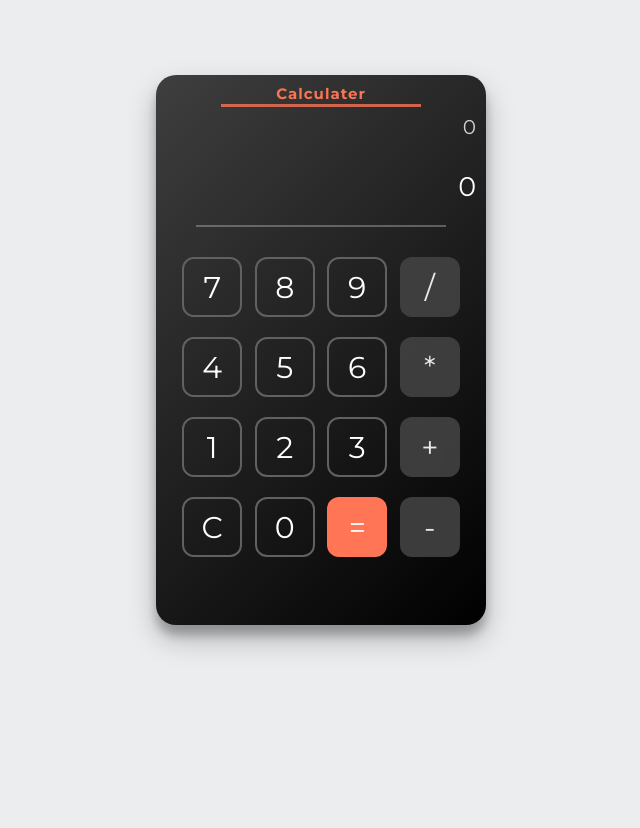
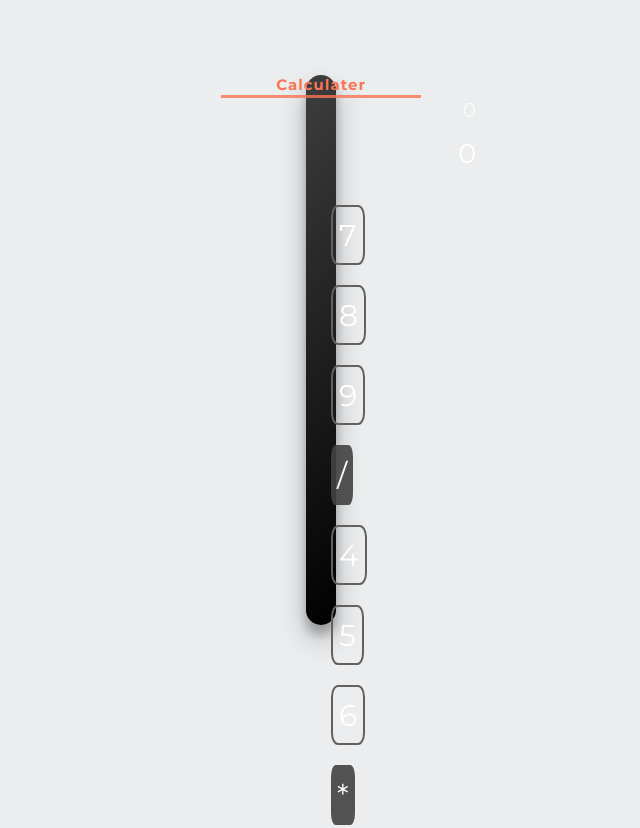
Before and after one commit to hideAki76/calc, a plain HTML site: page index.html in a window 1280 px wide. Shown: the top 828 px of the page, without its empty margins (319-959 px from the left). Before the commit the page ends 800 px from the top, so only its background shows below. Drawn offline with Linux system fonts and the light colour scheme.

Commit message:
Update style.css

```diff
--- a/style.css
+++ b/style.css
@@ -15,7 +15,7 @@ body {
 .calc {
   display: flex;
   flex-direction : column;
-  width: 330px;
+  width: 30px;
   height: 550px;
   margin : 10px;
   background-color: #000000;
```
